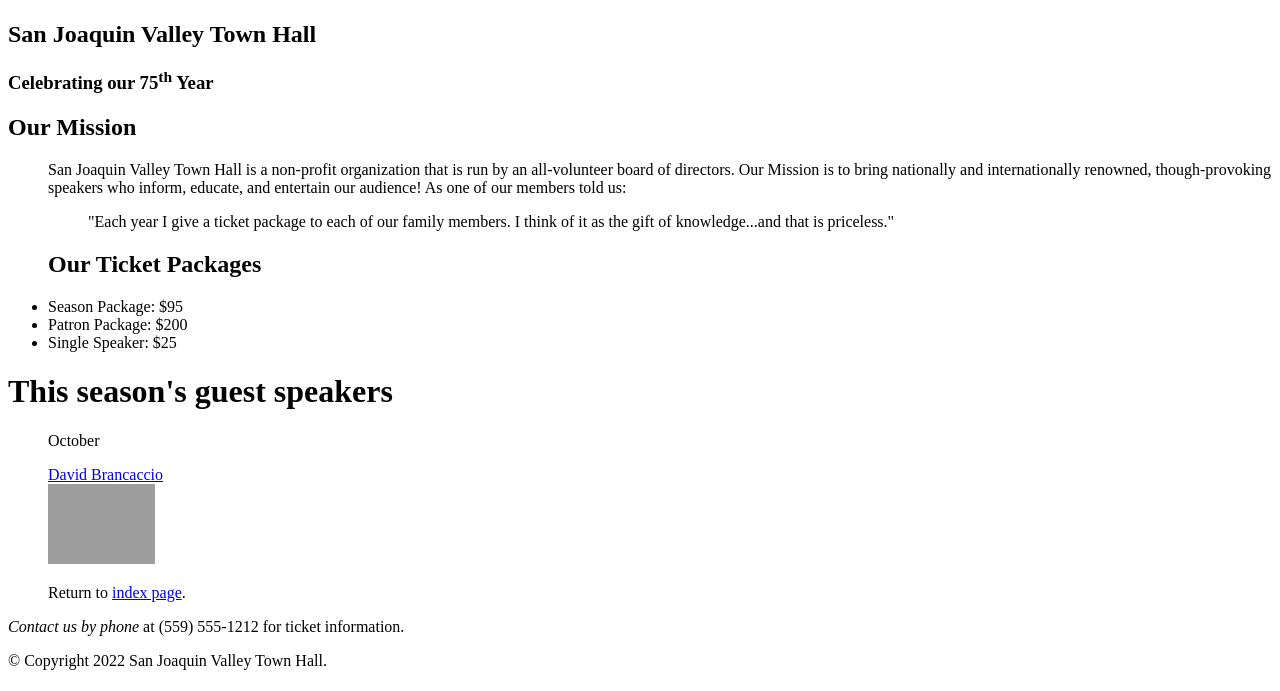
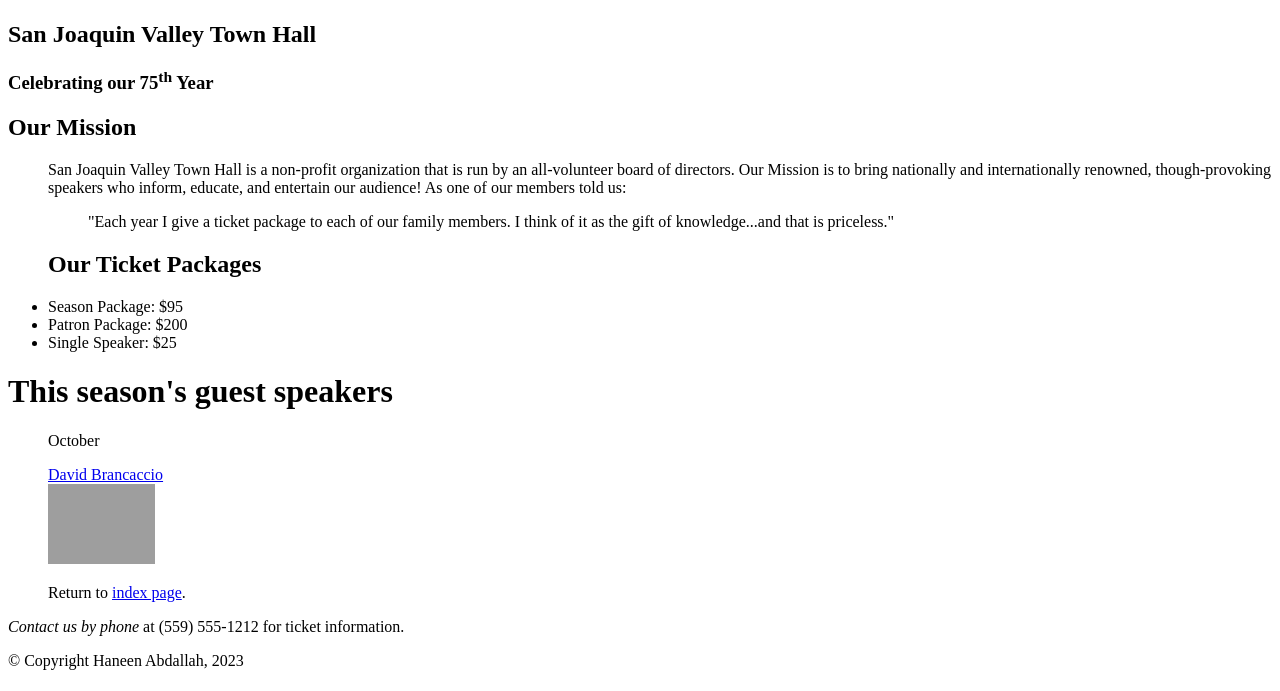
Before and after one commit to haneenabdallah02/A05, a plain HTML site: page index.html in a window 1280 px wide. Shown: the part 109-800 px from the top of the page. Drawn offline with Linux system fonts and the light colour scheme; grey boxes are pictures that could not be loaded.

Commit message:
A05 added images and copyright

```diff
--- a/index.html
+++ b/index.html
@@ -46,7 +46,7 @@
 </main>
 
 <footer>
-    <p>&copy; Copyright 2022 San Joaquin Valley Town Hall. </p>
+    <p>&copy; Copyright Haneen Abdallah, 2023 </p>
 </footer>
 
 </body>
```
